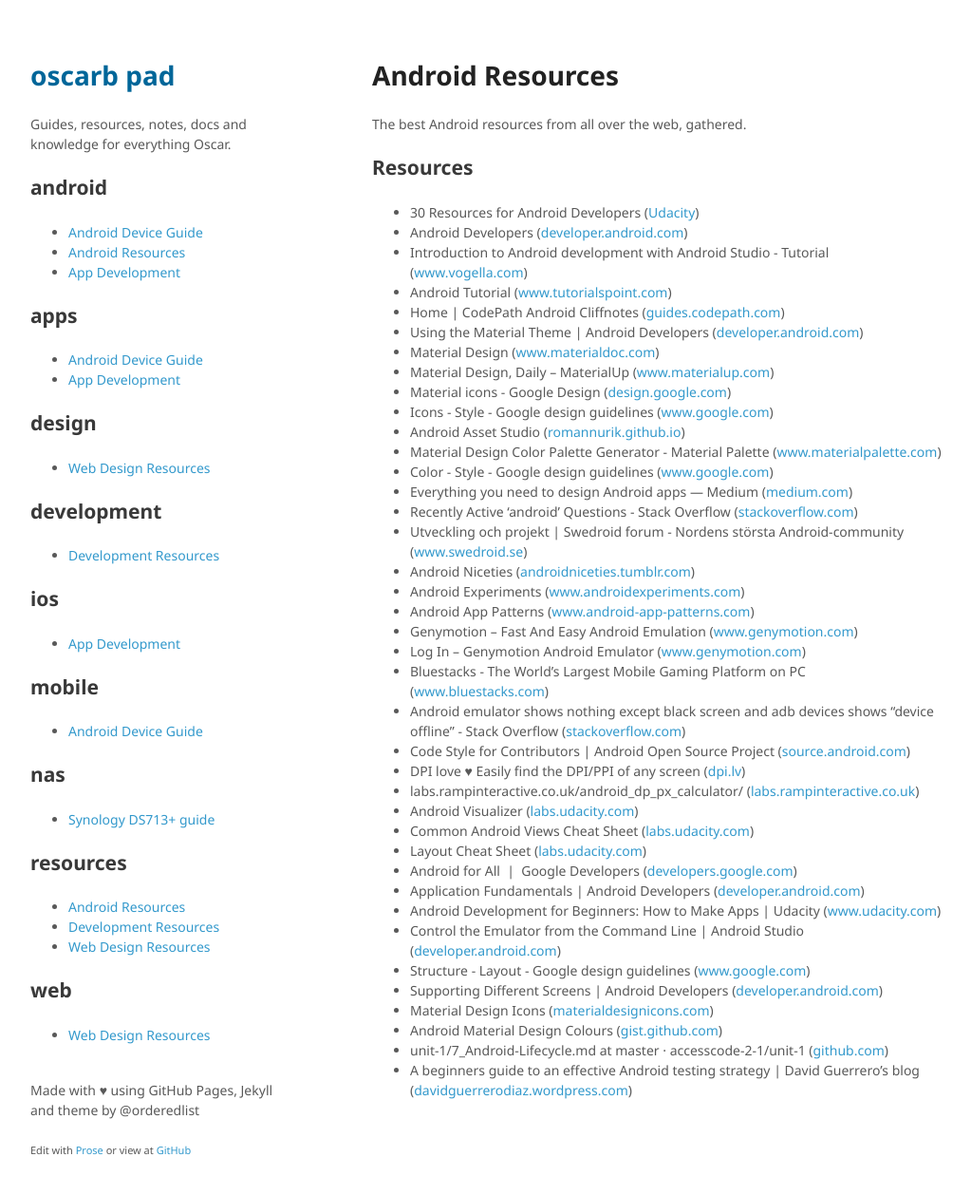
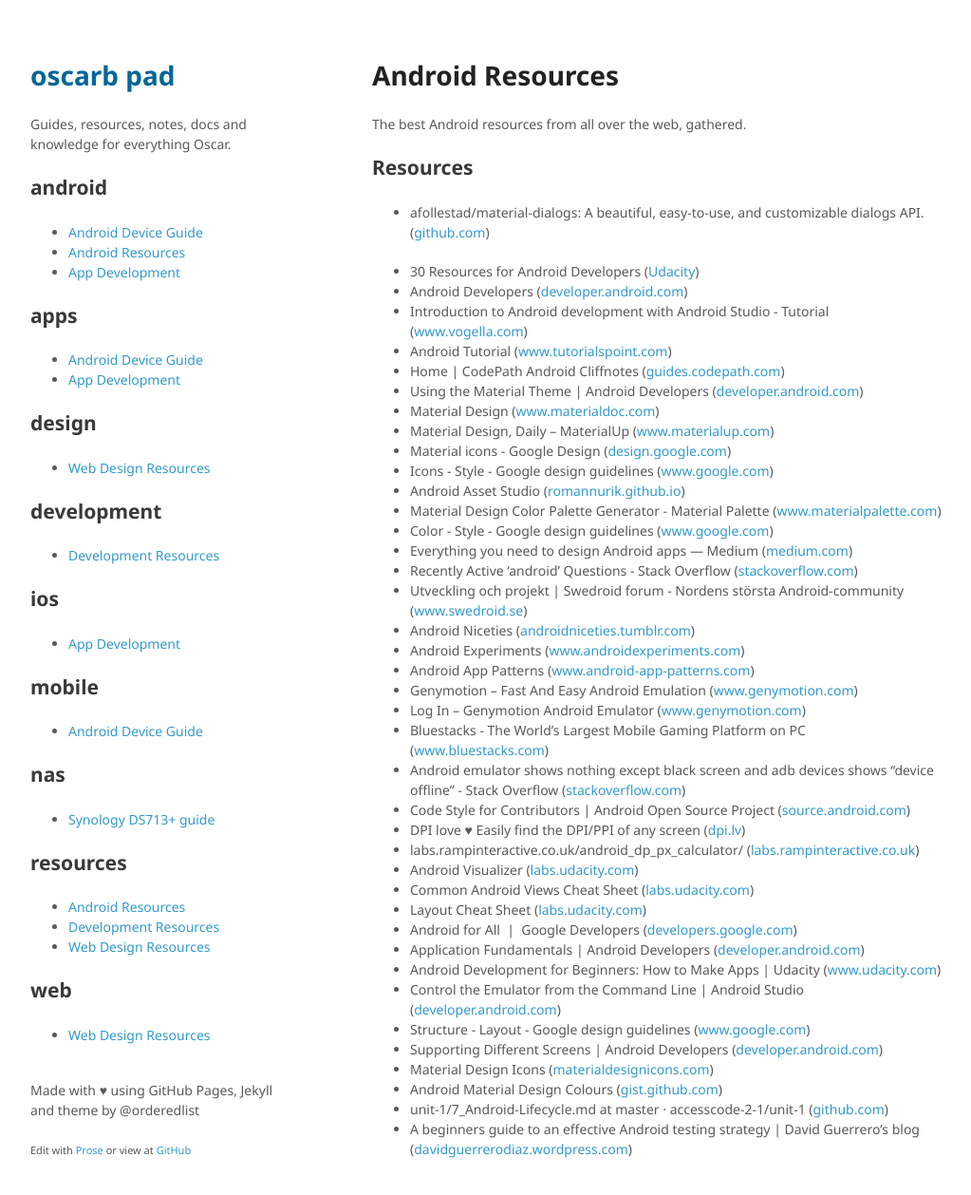
Before and after one commit to oscarb/pad, a Jekyll site: the page built from _docs/android-resources.md, in a window 1280 px wide and 1290 px high. Shown: the top 1258 px of the window at 95% size, without its empty margins (128-1151 px from the left). Built offline with Jekyll 4.4.1, drawn with Linux system fonts in a browser that asks for light colours.

Commit message:
Updated android-resources.md

```diff
--- a/_docs/android-resources.md
+++ b/_docs/android-resources.md
@@ -11,6 +11,8 @@ published: true
 The best Android resources from all over the web, gathered.
 
 ## Resources
+
+* afollestad/material-dialogs: A beautiful, easy-to-use, and customizable dialogs API. ([github.com](https://github.com/afollestad/material-dialogs))
 
 * 30 Resources for Android Developers ([Udacity](http://blog.udacity.com/2015/06/30-android-developer-resources.html))
 * Android Developers ([developer.android.com](https://developer.android.com/index.html))
```
